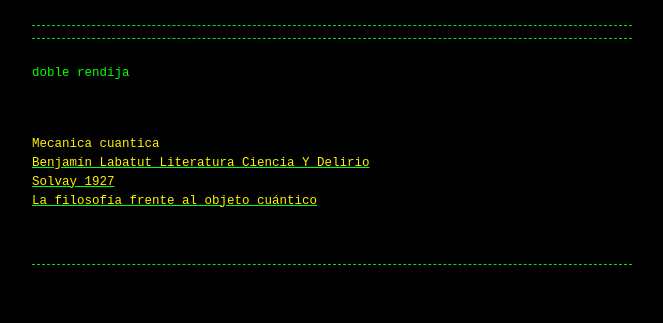
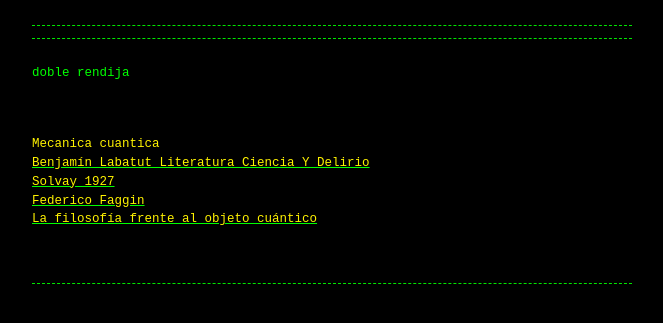
Before and after one commit to Guerrillaradio/doble_rendija, a Jekyll site: the page built from index.md, in a window 1280 px wide. Shown: the top 323 px of the page, without its empty margins (308-971 px from the left). Built offline with Jekyll 4.4.1, drawn with Linux system fonts in a browser that asks for light colours; our own code applies the rules of GitHub Pages for plain Markdown files.

Commit message:
Update index.md

```diff
--- a/index.md
+++ b/index.md
@@ -4,4 +4,5 @@
 <div><font color="#fff300">Mecanica cuantica</font></div><div></div><div><font color="#fff300"> </font><font color="#fff300"> </font></div>
 <a href="https://archive.org/details/btg-talks-benjamin-labatut-literatura-ciencia-y-delirio_202505"><div><font color="#fff300">Benjamín Labatut Literatura Ciencia Y Delirio</font></div><div></div><div><font color="#fff300"> </font><font color="#fff300"> </font></div>
 <a href="https://www.bbc.com/mundo/articles/cmm9vdndzdeo"><div><font color="#fff300">Solvay 1927</font></div><div></div><div><font color="#fff300"> </font><font color="#fff300"> </font></div>
+<a href="https://www.youtube.com/watch?v=ITPdqqHo2c4&t=37s"><div><font color="#fff300">Federico Faggin</font></div><div></div><div><font color="#fff300"> </font><font color="#fff300"> </font></div>
 <a href="https://www.scielo.org.mx/scielo.php?script=sci_arttext&pid=S1870-35422017000200107"><div><font color="#fff300">La filosofía frente al objeto cuántico</font></div><div></div><div><font color="#fff300"> </font><font color="#fff300"> </font></div></a>
```
